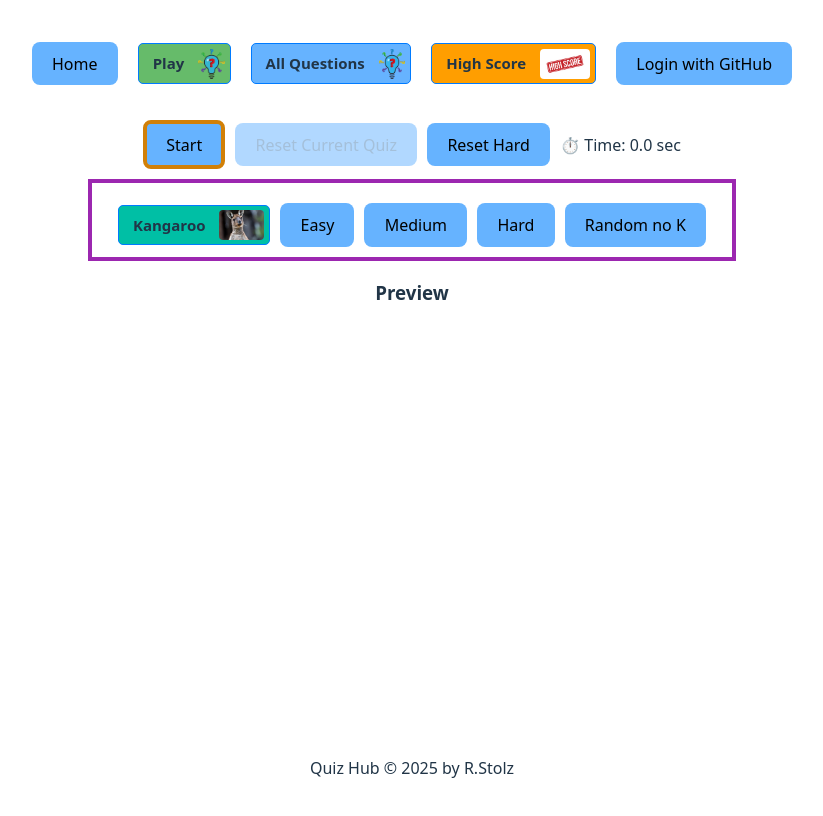
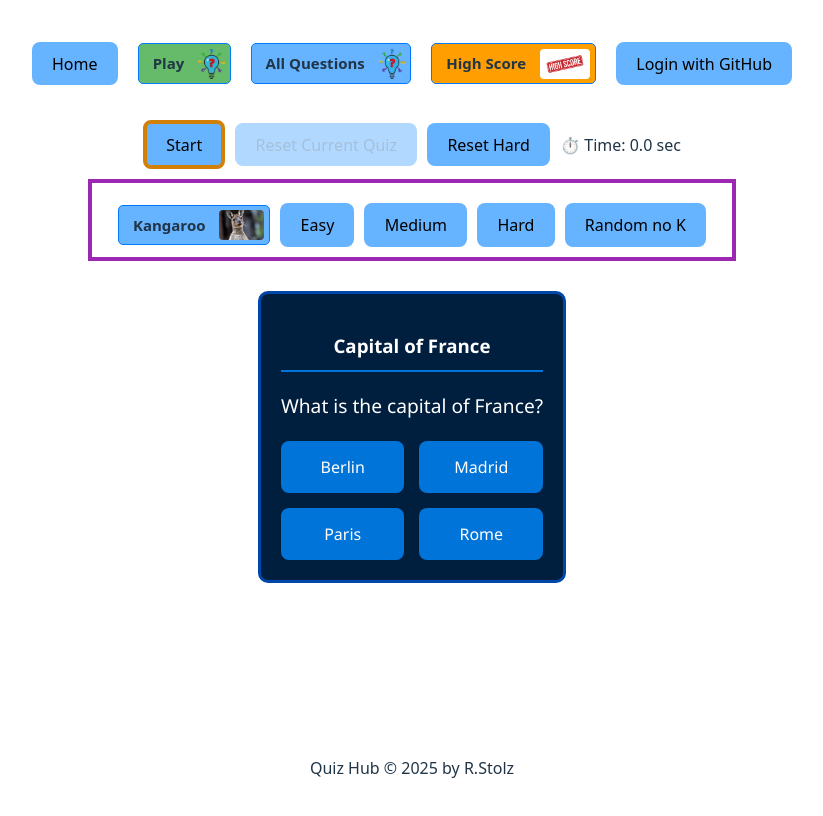
Before and after one commit to Ropold/QuizHub, a React (Vite) app in the folder frontend/: page /play in a window 1280 px wide. Shown: the top 816 px of the page, without its empty margins (228-1051 px from the left). Built offline with nearby package versions, Linux system fonts and the light colour scheme; no server answers.

Commit message:
buttons green select mit css

```diff
--- a/frontend/src/components/Play.tsx
+++ b/frontend/src/components/Play.tsx
@@ -25,6 +25,8 @@ export default function Play(props: Readonly<ListOfAllQuestionsProps>) {
     const [intervalId, setIntervalId] = useState<number | null>(null);
     const [hasStartedOnce, setHasStartedOnce] = useState(false);
     const [currentQuestions, setCurrentQuestion] = useState<QuestionModel[]>([])
+    const [categoryEnum, setCategoryEnum] = useState<"EASY" | "MEDIUM" | "HARD" | "KANGAROO" | "RANDOM" | null>(null);
+
 
     const [showWinAnimation, setShowWinAnimation] = useState<boolean>(false);
     const [isNewHighScore, setIsNewHighScore] = useState<boolean>(false);
@@ -48,18 +50,6 @@ export default function Play(props: Readonly<ListOfAllQuestionsProps>) {
         setCurrentQuestion([]);
     }
 
-    function selectRandomQuestions(){
-        const shuffled: QuestionModel[]= [...props.activeQuestionsWithNoK].sort(() => 0.5 - Math.random());
-        const selected = shuffled.slice(0, 10);
-        setCurrentQuestion(selected);
-    }
-
-    function selectKangarooQuestions() {
-        const shuffled = [...props.allActiveKangarooQuestions].sort(() => 0.5 - Math.random());
-        const selected = shuffled.slice(0, 10);
-        setCurrentQuestion(selected);
-    }
-
     function selectQuestionsByDifficulty(difficulty: "EASY" | "MEDIUM" | "HARD") {
         const filtered = props.activeQuestionsWithNoK.filter(
             (q) => q.difficultyEnum === difficulty
@@ -67,7 +57,23 @@ export default function Play(props: Readonly<ListOfAllQuestionsProps>) {
         const shuffled = filtered.sort(() => 0.5 - Math.random());
         const selected = shuffled.slice(0, 10);
         setCurrentQuestion(selected);
+        setCategoryEnum(difficulty);
     }
+
+    function selectKangarooQuestions() {
+        const shuffled = [...props.allActiveKangarooQuestions].sort(() => 0.5 - Math.random());
+        const selected = shuffled.slice(0, 10);
+        setCurrentQuestion(selected);
+        setCategoryEnum("KANGAROO");
+    }
+
+    function selectRandomQuestions(){
+        const shuffled: QuestionModel[]= [...props.activeQuestionsWithNoK].sort(() => 0.5 - Math.random());
+        const selected = shuffled.slice(0, 10);
+        setCurrentQuestion(selected);
+        setCategoryEnum("RANDOM");
+    }
+
 
 
     return (
@@ -84,17 +90,16 @@ export default function Play(props: Readonly<ListOfAllQuestionsProps>) {
                     <div className="border">
                         <div className="space-between">
                             <div
-                                className="clickable-header"
-                                id="button-kangaroo"
+                                className={`clickable-header ${categoryEnum === "KANGAROO" ? "active-button-deck-difficulty" : ""}`}
                                 onClick={selectKangarooQuestions}
                             >
                                 <h2 className="header-title">Kangaroo</h2>
                                 <img src={kangarooLogo} alt="Kangaroo Logo" className="logo-image" />
                             </div>
-                            <button className="button-group-button" onClick={() => selectQuestionsByDifficulty("EASY")}>Easy</button>
-                            <button className="button-group-button" onClick={() => selectQuestionsByDifficulty("MEDIUM")}>Medium</button>
-                            <button className="button-group-button" onClick={() => selectQuestionsByDifficulty("HARD")}>Hard</button>
-                            <button className="button-group-button" onClick={selectRandomQuestions}>Random no K</button>
+                            <button className={`button-group-button ${categoryEnum === "EASY" ? "active-button-deck-difficulty" : ""}`} onClick={() => selectQuestionsByDifficulty("EASY")}>Easy</button>
+                            <button className={`button-group-button ${categoryEnum === "MEDIUM" ? "active-button-deck-difficulty" : ""}`} onClick={() => selectQuestionsByDifficulty("MEDIUM")}>Medium</button>
+                            <button className={`button-group-button ${categoryEnum === "HARD" ? "active-button-deck-difficulty" : ""}`} onClick={() => selectQuestionsByDifficulty("HARD")}>Hard</button>
+                            <button className={`button-group-button ${categoryEnum === "RANDOM" ? "active-button-deck-difficulty" : ""}`} onClick={selectRandomQuestions}>Random no K</button>
                         </div>
                     </div>
                     <Preview/>
--- a/frontend/src/components/Preview.tsx
+++ b/frontend/src/components/Preview.tsx
@@ -1,6 +1,20 @@
+import {DefaultQuestion} from "./model/QuestionModel.ts";
+import "./styles/Preview.css"
 
 export default function Preview(){
-    return(
-        <h3>Preview</h3>
-    )
+    const question = DefaultQuestion;
+
+    return (
+        <div className="preview-quiz-container">
+            <h3 className="preview-quiz-title">{question.title}</h3>
+            <p className="preview-quiz-question">{question.questionText}</p>
+            <div className="preview-quiz-options">
+                {question.options.map((opt, idx) => (
+                    <button key={idx} className="preview-quiz-option-button">
+                        {opt.text}
+                    </button>
+                ))}
+            </div>
+        </div>
+    );
 }
--- a/frontend/src/components/model/QuestionModel.ts
+++ b/frontend/src/components/model/QuestionModel.ts
@@ -16,23 +16,23 @@ export type QuestionModel = {
     answerExplanation: string;
     isActive: boolean;
     githubId: string;
-    imageUrl: string;
+    imageUrl: string | null;
 };
 
 export const DefaultQuestion: QuestionModel = {
     id: "",
-    title: "Loading....",
+    title: "Capital of France",
     difficultyEnum: "EASY",
-    categoryEnum: "ART",
-    questionText: "QuestionText",
+    categoryEnum: "GEOGRAPHY",
+    questionText: "What is the capital of France?",
     options: [
-        { text: "Option 1", isCorrect: false },
-        { text: "Option 2", isCorrect: false },
-        { text: "Option 3", isCorrect: true },
-        { text: "Option 4", isCorrect: false },
+        { text: "Berlin", isCorrect: false },
+        { text: "Madrid", isCorrect: false },
+        { text: "Paris", isCorrect: true },
+        { text: "Rome", isCorrect: false },
     ],
-    answerExplanation: "AnswerExplanation",
+    answerExplanation: "Paris is the capital city of France, known for its art, gastronomy, and culture.",
     isActive: true,
-    githubId: "",
-    imageUrl: "https://dummyimage.com/300x200/cccccc/000000&text=No+Image+Available",
+    githubId: "154427648",
+    imageUrl: null,
 };
--- a/frontend/src/components/styles/Buttons.css
+++ b/frontend/src/components/styles/Buttons.css
@@ -48,13 +48,6 @@
 
 #button-profile:hover {
     background-color: #7b1fa2; /* Dunkleres Violett beim Hover */
-}
-
-#button-kangaroo{
-    background-color: #00bfa5;
-}
-#button-kangaroo:hover{
-    background-color: #008e76;
 }
 
 .active-profile-button{
@@ -115,6 +108,14 @@
 .active-button-deck-difficulty:hover{
     background-color: #388e3c;
 }
+
+.clickable-header.active-button-deck-difficulty {
+    background-color: #66bb6a;
+}
+.clickable-header.active-button-deck-difficulty:hover {
+    background-color: #388e3c;
+}
+
 
 #start-button {
     border: 4px solid transparent;
--- /dev/null
+++ b/frontend/src/components/styles/Preview.css
@@ -0,0 +1,43 @@
+.preview-quiz-container {
+    max-width: 600px;
+    margin: 30px auto;
+    padding: 20px;
+    border: 3px solid #0047ab;
+    border-radius: 10px;
+    background-color: #001f3f;
+    color: white;
+    font-family: 'Segoe UI', Tahoma, Geneva, Verdana, sans-serif;
+}
+
+.preview-quiz-title {
+    border-bottom: 2px solid #0074D9;
+    padding-bottom: 10px;
+    margin-bottom: 20px;
+}
+
+.preview-quiz-question {
+    font-size: 1.2rem;
+    margin-bottom: 20px;
+}
+
+.preview-quiz-options {
+    display: grid;
+    grid-template-columns: 1fr 1fr;
+    gap: 15px;
+}
+
+.preview-quiz-option-button {
+    background-color: #0074D9;
+    border: none;
+    border-radius: 8px;
+    padding: 15px;
+    font-size: 1rem;
+    color: white;
+    cursor: pointer;
+    user-select: none;
+    transition: background-color 0.3s;
+}
+
+.preview-quiz-option-button:hover {
+    background-color: #005fa3;
+}
```
